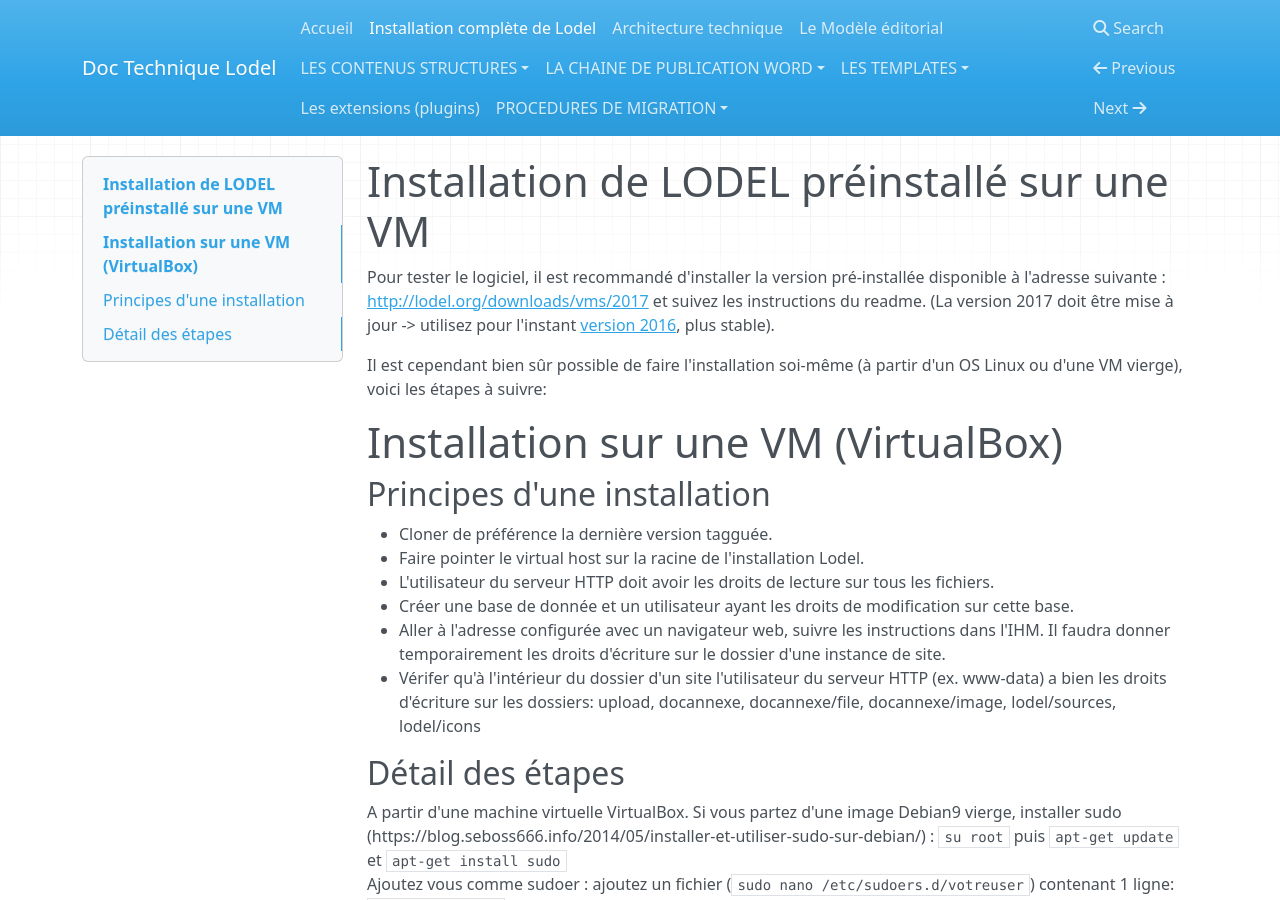
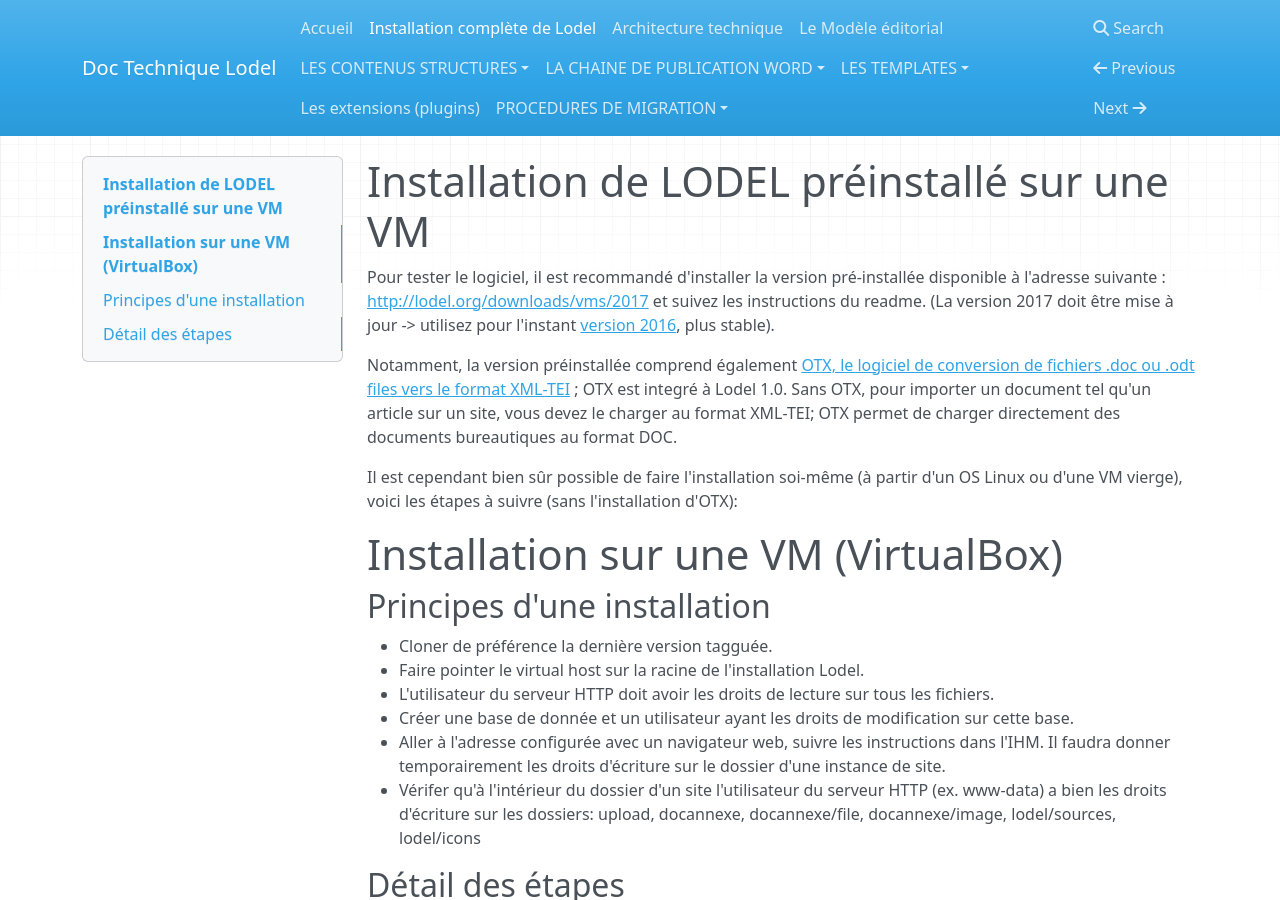
Before and after one commit to ValentinGeorgesDubost/Doc-Lodel, an MkDocs documentation site: the page built from docs/installer lodel.md, in a window 1280 px wide and 900 px high. Built offline with MkDocs 1.6.1, drawn with Linux system fonts in a browser that asks for light colours; nearby versions of some CDN libraries; old or Windows-style settings are respelled for this version of MkDocs.

Commit message:
Update installer lodel.md

```diff
--- a/docs/installer lodel.md
+++ b/docs/installer lodel.md
@@ -3,8 +3,10 @@
 Pour tester le logiciel, il est recommandé d'installer la version pré-installée disponible à l'adresse suivante : [http://lodel.org/downloads/vms/2017](http://lodel.org/downloads/vms/2017) et suivez les instructions du readme.
 (La version 2017 doit être mise à jour -> utilisez pour l'instant [version 2016](http://lodel.org/downloads/vms/2017), plus stable).
 
+Notamment, la version préinstallée comprend également [OTX, le logiciel de conversion de fichiers .doc ou .odt files vers le format XML-TEI](https://github.com/OpenEdition/otx) ; OTX est integré à Lodel 1.0. Sans OTX, pour importer un document tel qu'un article sur un site, vous devez le charger au format XML-TEI; OTX permet de charger directement des documents bureautiques au format DOC.
+
 Il est cependant bien sûr possible de faire l'installation soi-même (à partir d'un OS Linux ou d'une VM vierge),
-voici les étapes à suivre:
+voici les étapes à suivre (sans l'installation d'OTX):
 
 # Installation sur une VM (VirtualBox)
 
```
